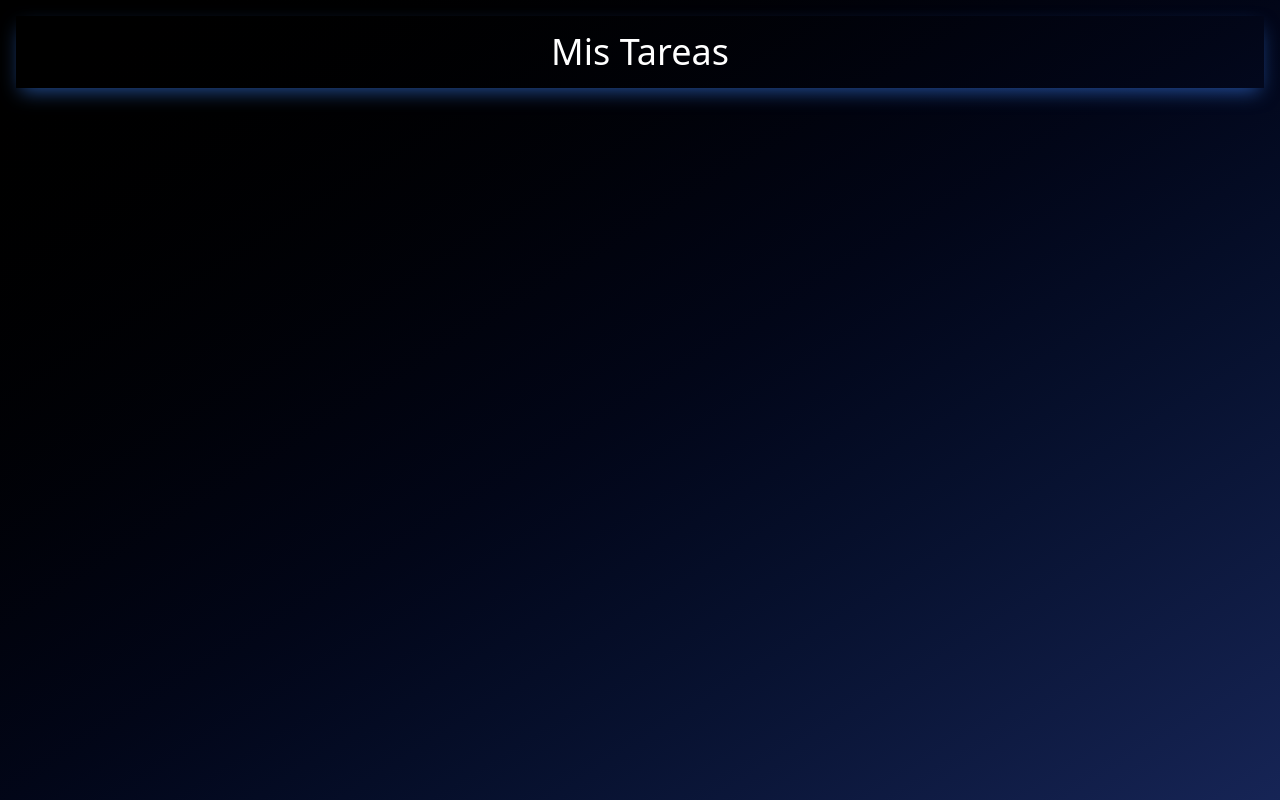
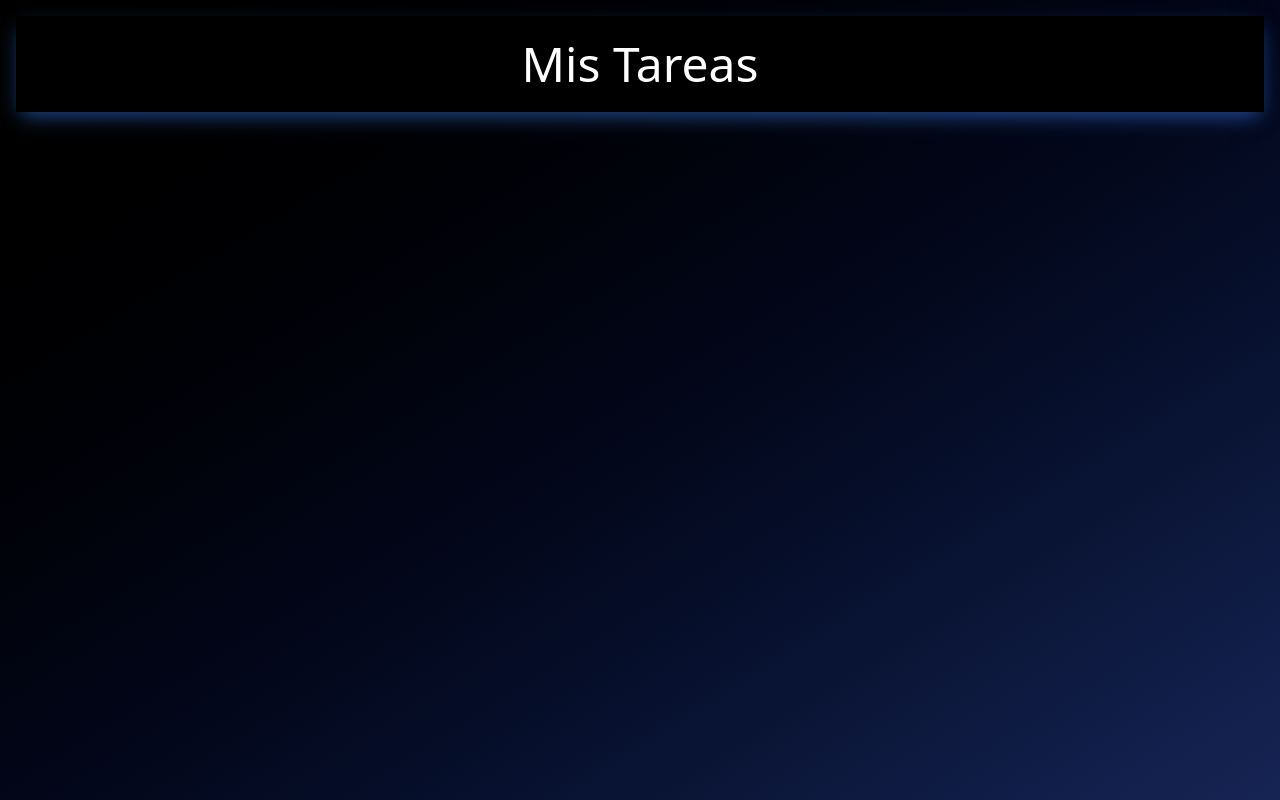
Before and after one commit to vickylopez2828/todo-app-challenge, a React (Vite) app: page / in a window 1280 px wide. Built offline with nearby package versions, Linux system fonts and the light colour scheme.

Commit message:
style(header): update header styles

```diff
--- a/src/components/Header.tsx
+++ b/src/components/Header.tsx
@@ -1,8 +1,8 @@
 
 const Header = () => {
   return (
-    <section className="px-6 py-4 bg-black-950  shadow-[0_8px_20px_-5px_rgba(59,130,246,0.6)]">
-        <h1 className="text-white text-4xl text-center">Mis Tareas</h1>
+    <section className="p-6 bg-black shadow-[0_8px_20px_-5px_rgba(59,130,246,0.6)]">
+        <h1 className="text-white text-5xl text-center">Mis Tareas</h1>
     </section>
   )
 }
```
